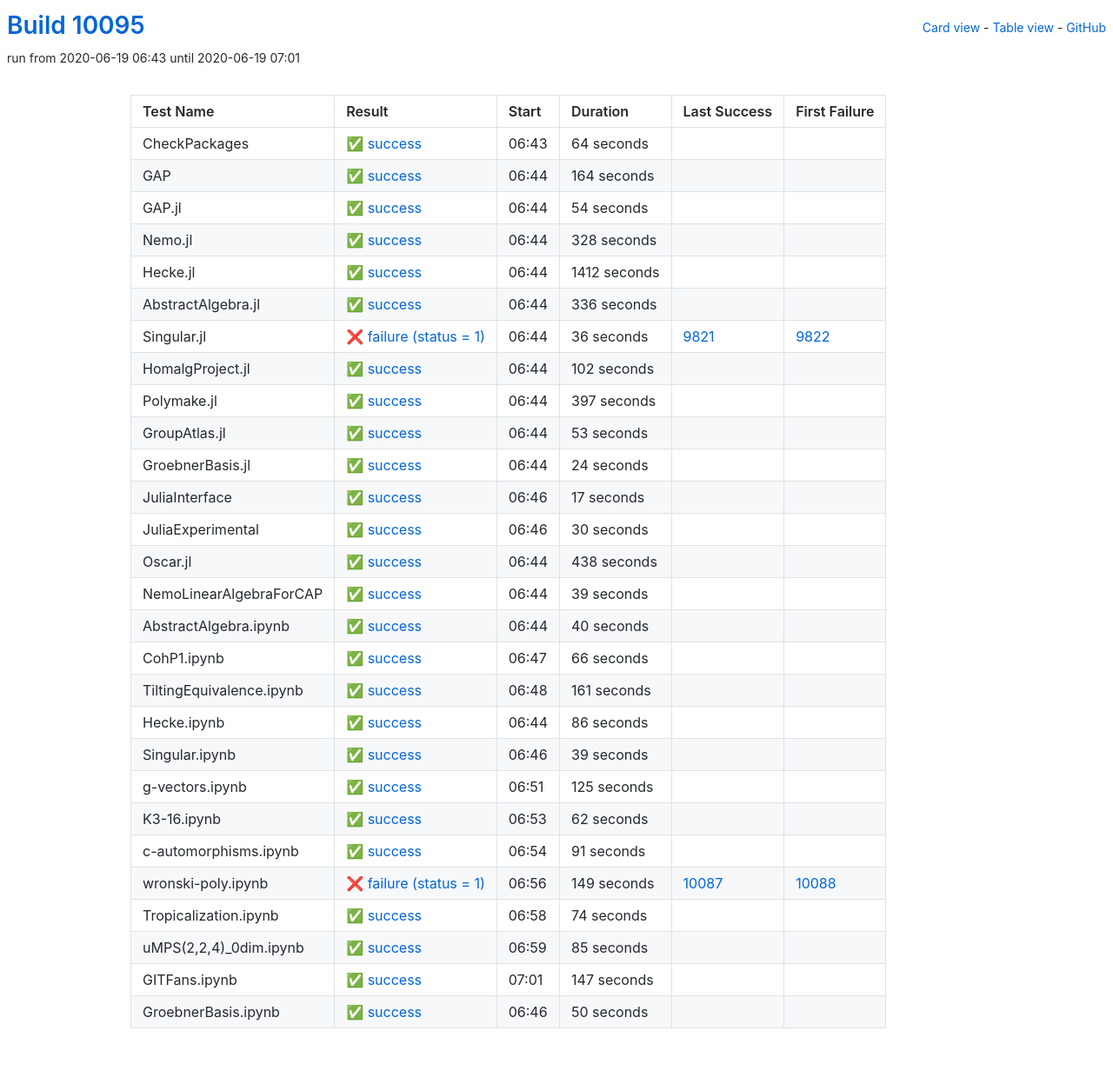
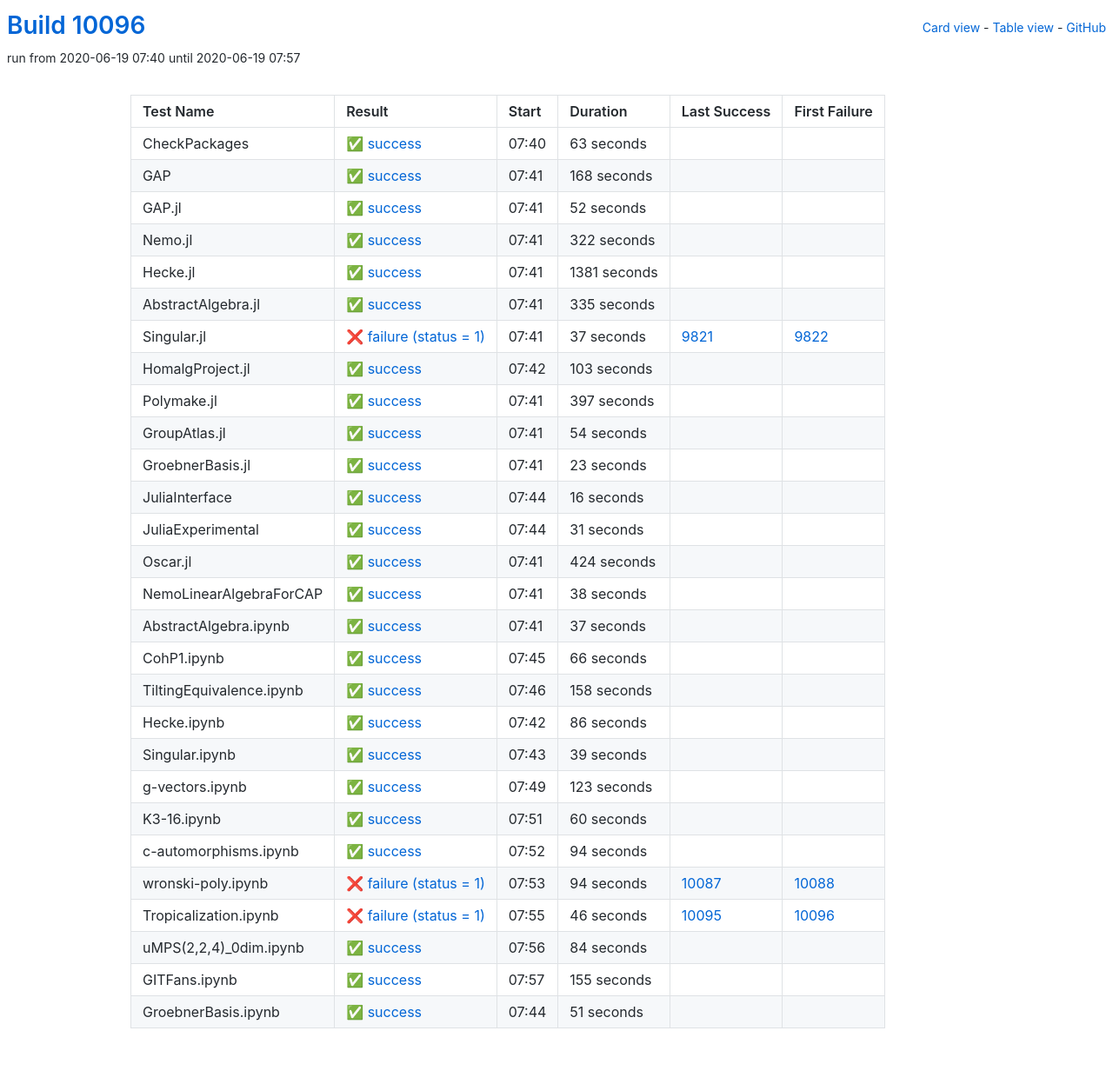
Before and after one commit to oscar-system/oscar-ci-status, a Jekyll site: the page built from table.html, in a window 1280 px wide. Shown: the whole page at 87% size. Built offline with Jekyll 4.4.1, drawn with Linux system fonts in a browser that asks for light colours.

Commit message:
Build #10096

```diff
--- a/_data/ci.yml
+++ b/_data/ci.yml
@@ -1,6 +1,6 @@
 ---
-build: 10095
-build_url: https://oscarci.mathematik.uni-kl.de/job/oscar/10095/
+build: 10096
+build_url: https://oscarci.mathematik.uni-kl.de/job/oscar/10096/
 job: oscar
 organization: oscar-system
 repo: oscar-ci-status
@@ -8,104 +8,104 @@
 tests:
 - name: CheckPackages
   id: checkpackages
-  log: https://oscarci.mathematik.uni-kl.de/job/oscar/10095/artifact/logs/build-10095/CheckPackages.log
-  start: 2020-06-19 06:43
+  log: https://oscarci.mathematik.uni-kl.de/job/oscar/10096/artifact/logs/build-10096/CheckPackages.log
+  start: 2020-06-19 07:40
   success: true
   exitcode: 0
   status: success
-  duration: 64
+  duration: 63
   last_success: false
   last_success_url:
   first_failure: false
   first_failure_url:
 - name: GAP
   id: gap
-  log: https://oscarci.mathematik.uni-kl.de/job/oscar/10095/artifact/logs/build-10095/GAP.log
-  start: 2020-06-19 06:44
+  log: https://oscarci.mathematik.uni-kl.de/job/oscar/10096/artifact/logs/build-10096/GAP.log
+  start: 2020-06-19 07:41
   success: true
   exitcode: 0
   status: success
-  duration: 164
+  duration: 168
   last_success: false
   last_success_url:
   first_failure: false
   first_failure_url:
 - name: GAP.jl
   id: gap-jl
-  log: https://oscarci.mathematik.uni-kl.de/job/oscar/10095/artifact/logs/build-10095/GAP.jl.log
-  start: 2020-06-19 06:44
+  log: https://oscarci.mathematik.uni-kl.de/job/oscar/10096/artifact/logs/build-10096/GAP.jl.log
+  start: 2020-06-19 07:41
   success: true
   exitcode: 0
   status: success
-  duration: 54
+  duration: 52
   last_success: false
   last_success_url:
   first_failure: false
   first_failure_url:
 - name: Nemo.jl
   id: nemo-jl
-  log: https://oscarci.mathematik.uni-kl.de/job/oscar/10095/artifact/logs/build-10095/Nemo.jl.log
-  start: 2020-06-19 06:44
+  log: https://oscarci.mathematik.uni-kl.de/job/oscar/10096/artifact/logs/build-10096/Nemo.jl.log
+  start: 2020-06-19 07:41
   success: true
   exitcode: 0
   status: success
-  duration: 328
+  duration: 322
   last_success: false
   last_success_url:
   first_failure: false
   first_failure_url:
 - name: Hecke.jl
   id: hecke-jl
-  log: https://oscarci.mathematik.uni-kl.de/job/oscar/10095/artifact/logs/build-10095/Hecke.jl.log
-  start: 2020-06-19 06:44
+  log: https://oscarci.mathematik.uni-kl.de/job/oscar/10096/artifact/logs/build-10096/Hecke.jl.log
+  start: 2020-06-19 07:41
   success: true
   exitcode: 0
   status: success
-  duration: 1412
+  duration: 1381
   last_success: false
   last_success_url:
   first_failure: false
   first_failure_url:
 - name: AbstractAlgebra.jl
   id: abstractalgebra-jl
-  log: https://oscarci.mathematik.uni-kl.de/job/oscar/10095/artifact/logs/build-10095/AbstractAlgebra.jl.log
-  start: 2020-06-19 06:44
+  log: https://oscarci.mathematik.uni-kl.de/job/oscar/10096/artifact/logs/build-10096/AbstractAlgebra.jl.log
+  start: 2020-06-19 07:41
   success: true
   exitcode: 0
   status: success
-  duration: 336
+  duration: 335
   last_success: false
   last_success_url:
   first_failure: false
   first_failure_url:
 - name: Singular.jl
   id: singular-jl
-  log: https://oscarci.mathematik.uni-kl.de/job/oscar/10095/artifact/logs/build-10095/Singular.jl.log
-  start: 2020-06-19 06:44
+  log: https://oscarci.mathematik.uni-kl.de/job/oscar/10096/artifact/logs/build-10096/Singular.jl.log
+  start: 2020-06-19 07:41
   success: false
   exitcode: 1
   status: failure
-  duration: 36
+  duration: 37
   last_success: 9821
   last_success_url: https://oscarci.mathematik.uni-kl.de/job/oscar/9821/
   first_failure: 9822
   first_failure_url: https://oscarci.mathematik.uni-kl.de/job/oscar/9822/
 - name: HomalgProject.jl
   id: homalgproject-jl
-  log: https://oscarci.mathematik.uni-kl.de/job/oscar/10095/artifact/logs/build-10095/HomalgProject.jl.log
-  start: 2020-06-19 06:44
+  log: https://oscarci.mathematik.uni-kl.de/job/oscar/10096/artifact/logs/build-10096/HomalgProject.jl.log
+  start: 2020-06-19 07:42
   success: true
   exitcode: 0
   status: success
-  duration: 102
+  duration: 103
   last_success: false
   last_success_url:
   first_failure: false
   first_failure_url:
 - name: Polymake.jl
   id: polymake-jl
-  log: https://oscarci.mathematik.uni-kl.de/job/oscar/10095/artifact/logs/build-10095/Polymake.jl.log
-  start: 2020-06-19 06:44
+  log: https://oscarci.mathematik.uni-kl.de/job/oscar/10096/artifact/logs/build-10096/Polymake.jl.log
+  start: 2020-06-19 07:41
   success: true
   exitcode: 0
   status: success
@@ -116,92 +116,92 @@
   first_failure_url:
 - name: GroupAtlas.jl
   id: groupatlas-jl
-  log: https://oscarci.mathematik.uni-kl.de/job/oscar/10095/artifact/logs/build-10095/GroupAtlas.jl.log
-  start: 2020-06-19 06:44
+  log: https://oscarci.mathematik.uni-kl.de/job/oscar/10096/artifact/logs/build-10096/GroupAtlas.jl.log
+  start: 2020-06-19 07:41
   success: true
   exitcode: 0
   status: success
-  duration: 53
+  duration: 54
   last_success: false
   last_success_url:
   first_failure: false
   first_failure_url:
 - name: GroebnerBasis.jl
   id: groebnerbasis-jl
-  log: https://oscarci.mathematik.uni-kl.de/job/oscar/10095/artifact/logs/build-10095/GroebnerBasis.jl.log
-  start: 2020-06-19 06:44
+  log: https://oscarci.mathematik.uni-kl.de/job/oscar/10096/artifact/logs/build-10096/GroebnerBasis.jl.log
+  start: 2020-06-19 07:41
   success: true
   exitcode: 0
   status: success
-  duration: 24
+  duration: 23
   last_success: false
   last_success_url:
   first_failure: false
   first_failure_url:
 - name: JuliaInterface
   id: juliainterface
-  log: https://oscarci.mathematik.uni-kl.de/job/oscar/10095/artifact/logs/build-10095/JuliaInterface.log
-  start: 2020-06-19 06:46
+  log: https://oscarci.mathematik.uni-kl.de/job/oscar/10096/artifact/logs/build-10096/JuliaInterface.log
+  start: 2020-06-19 07:44
   success: true
   exitcode: 0
   status: success
-  duration: 17
+  duration: 16
   last_success: false
   last_success_url:
   first_failure: false
   first_failure_url:
 - name: JuliaExperimental
   id: juliaexperimental
-  log: https://oscarci.mathematik.uni-kl.de/job/oscar/10095/artifact/logs/build-10095/JuliaExperimental.log
-  start: 2020-06-19 06:46
+  log: https://oscarci.mathematik.uni-kl.de/job/oscar/10096/artifact/logs/build-10096/JuliaExperimental.log
+  start: 2020-06-19 07:44
   success: true
   exitcode: 0
   status: success
-  duration: 30
+  duration: 31
   last_success: false
   last_success_url:
   first_failure: false
   first_failure_url:
 - name: Oscar.jl
   id: oscar-jl
-  log: https://oscarci.mathematik.uni-kl.de/job/oscar/10095/artifact/logs/build-10095/Oscar.jl.log
-  start: 2020-06-19 06:44
+  log: https://oscarci.mathematik.uni-kl.de/job/oscar/10096/artifact/logs/build-10096/Oscar.jl.log
+  start: 2020-06-19 07:41
   success: true
   exitcode: 0
   status: success
-  duration: 438
+  duration: 424
   last_success: false
   last_success_url:
   first_failure: false
   first_failure_url:
 - name: NemoLinearAlgebraForCAP
   id: nemolinearalgebraforcap
-  log: https://oscarci.mathematik.uni-kl.de/job/oscar/10095/artifact/logs/build-10095/NemoLinearAlgebraForCAP.log
-  start: 2020-06-19 06:44
+  log: https://oscarci.mathematik.uni-kl.de/job/oscar/10096/artifact/logs/build-10096/NemoLinearAlgebraForCAP.log
+  start: 2020-06-19 07:41
   success: true
   exitcode: 0
   status: success
-  duration: 39
+  duration: 38
   last_success: false
   last_success_url:
   first_failure: false
   first_failure_url:
 - name: AbstractAlgebra.ipynb
   id: abstractalgebra-ipynb
-  log: https://oscarci.mathematik.uni-kl.de/job/oscar/10095/artifact/logs/build-10095/AbstractAlgebra.ipynb.log
-  start: 2020-06-19 06:44
+  log: https://oscarci.mathematik.uni-kl.de/job/oscar/10096/artifact/logs/build-10096/AbstractAlgebra.ipynb.log
+  start: 2020-06-19 07:41
   success: true
   exitcode: 0
   status: success
-  duration: 40
+  duration: 37
   last_success: false
   last_success_url:
   first_failure: false
   first_failure_url:
 - name: CohP1.ipynb
   id: cohp1-ipynb
-  log: https://oscarci.mathematik.uni-kl.de/job/oscar/10095/artifact/logs/build-10095/CohP1.ipynb.log
-  start: 2020-06-19 06:47
+  log: https://oscarci.mathematik.uni-kl.de/job/oscar/10096/artifact/logs/build-10096/CohP1.ipynb.log
+  start: 2020-06-19 07:45
   success: true
   exitcode: 0
   status: success
@@ -212,20 +212,20 @@
   first_failure_url:
 - name: TiltingEquivalence.ipynb
   id: tiltingequivalence-ipynb
-  log: https://oscarci.mathematik.uni-kl.de/job/oscar/10095/artifact/logs/build-10095/TiltingEquivalence.ipynb.log
-  start: 2020-06-19 06:48
+  log: https://oscarci.mathematik.uni-kl.de/job/oscar/10096/artifact/logs/build-10096/TiltingEquivalence.ipynb.log
+  start: 2020-06-19 07:46
   success: true
   exitcode: 0
   status: success
-  duration: 161
+  duration: 158
   last_success: false
   last_success_url:
   first_failure: false
   first_failure_url:
 - name: Hecke.ipynb
   id: hecke-ipynb
-  log: https://oscarci.mathematik.uni-kl.de/job/oscar/10095/artifact/logs/build-10095/Hecke.ipynb.log
-  start: 2020-06-19 06:44
+  log: https://oscarci.mathematik.uni-kl.de/job/oscar/10096/artifact/logs/build-10096/Hecke.ipynb.log
+  start: 2020-06-19 07:42
   success: true
   exitcode: 0
   status: success
@@ -236,8 +236,8 @@
   first_failure_url:
 - name: Singular.ipynb
   id: singular-ipynb
-  log: https://oscarci.mathematik.uni-kl.de/job/oscar/10095/artifact/logs/build-10095/Singular.ipynb.log
-  start: 2020-06-19 06:46
+  log: https://oscarci.mathematik.uni-kl.de/job/oscar/10096/artifact/logs/build-10096/Singular.ipynb.log
+  start: 2020-06-19 07:43
   success: true
   exitcode: 0
   status: success
@@ -248,96 +248,96 @@
   first_failure_url:
 - name: g-vectors.ipynb
   id: g-vectors-ipynb
-  log: https://oscarci.mathematik.uni-kl.de/job/oscar/10095/artifact/logs/build-10095/g-vectors.ipynb.log
-  start: 2020-06-19 06:51
+  log: https://oscarci.mathematik.uni-kl.de/job/oscar/10096/artifact/logs/build-10096/g-vectors.ipynb.log
+  start: 2020-06-19 07:49
   success: true
   exitcode: 0
   status: success
-  duration: 125
+  duration: 123
   last_success: false
   last_success_url:
   first_failure: false
   first_failure_url:
 - name: K3-16.ipynb
   id: k3-16-ipynb
-  log: https://oscarci.mathematik.uni-kl.de/job/oscar/10095/artifact/logs/build-10095/K3-16.ipynb.log
-  start: 2020-06-19 06:53
+  log: https://oscarci.mathematik.uni-kl.de/job/oscar/10096/artifact/logs/build-10096/K3-16.ipynb.log
+  start: 2020-06-19 07:51
   success: true
   exitcode: 0
   status: success
-  duration: 62
+  duration: 60
   last_success: false
   last_success_url:
   first_failure: false
   first_failure_url:
 - name: c-automorphisms.ipynb
   id: c-automorphisms-ipynb
-  log: https://oscarci.mathematik.uni-kl.de/job/oscar/10095/artifact/logs/build-10095/c-automorphisms.ipynb.log
-  start: 2020-06-19 06:54
+  log: https://oscarci.mathematik.uni-kl.de/job/oscar/10096/artifact/logs/build-10096/c-automorphisms.ipynb.log
+  start: 2020-06-19 07:52
   success: true
   exitcode: 0
   status: success
-  duration: 91
+  duration: 94
   last_success: false
   last_success_url:
   first_failure: false
   first_failure_url:
 - name: wronski-poly.ipynb
   id: wronski-poly-ipynb
-  log: https://oscarci.mathematik.uni-kl.de/job/oscar/10095/artifact/logs/build-10095/wronski-poly.ipynb.log
-  start: 2020-06-19 06:56
+  log: https://oscarci.mathematik.uni-kl.de/job/oscar/10096/artifact/logs/build-10096/wronski-poly.ipynb.log
+  start: 2020-06-19 07:53
   success: false
   exitcode: 1
   status: failure
-  duration: 149
+  duration: 94
   last_success: 10087
   last_success_url: https://oscarci.mathematik.uni-kl.de/job/oscar/10087/
   first_failure: 10088
   first_failure_url: https://oscarci.mathematik.uni-kl.de/job/oscar/10088/
 - name: Tropicalization.ipynb
   id: tropicalization-ipynb
-  log: https://oscarci.mathematik.uni-kl.de/job/oscar/10095/artifact/logs/build-10095/Tropicalization.ipynb.log
-  start: 2020-06-19 06:58
+  log: https://oscarci.mathematik.uni-kl.de/job/oscar/10096/artifact/logs/build-10096/Tropicalization.ipynb.log
+  start: 2020-06-19 07:55
+  success: false
+  exitcode: 1
+  status: failure
+  duration: 46
+  last_success: 10095
+  last_success_url: https://oscarci.mathematik.uni-kl.de/job/oscar/10095/
+  first_failure: 10096
+  first_failure_url: https://oscarci.mathematik.uni-kl.de/job/oscar/10096/
+- name: uMPS(2,2,4)_0dim.ipynb
+  id: umps-2-2-4-0dim-ipynb
+  log: https://oscarci.mathematik.uni-kl.de/job/oscar/10096/artifact/logs/build-10096/uMPS-2-2-4-_0dim.ipynb.log
+  start: 2020-06-19 07:56
   success: true
   exitcode: 0
   status: success
-  duration: 74
-  last_success: false
-  last_success_url:
-  first_failure: false
-  first_failure_url:
-- name: uMPS(2,2,4)_0dim.ipynb
-  id: umps-2-2-4-0dim-ipynb
-  log: https://oscarci.mathematik.uni-kl.de/job/oscar/10095/artifact/logs/build-10095/uMPS-2-2-4-_0dim.ipynb.log
-  start: 2020-06-19 06:59
-  success: true
-  exitcode: 0
-  status: success
-  duration: 85
+  duration: 84
   last_success: false
   last_success_url:
   first_failure: false
   first_failure_url:
 - name: GITFans.ipynb
   id: gitfans-ipynb
-  log: https://oscarci.mathematik.uni-kl.de/job/oscar/10095/artifact/logs/build-10095/GITFans.ipynb.log
-  start: 2020-06-19 07:01
+  log: https://oscarci.mathematik.uni-kl.de/job/oscar/10096/artifact/logs/build-10096/GITFans.ipynb.log
+  start: 2020-06-19 07:57
   success: true
   exitcode: 0
   status: success
-  duration: 147
+  duration: 155
   last_success: false
   last_success_url:
   first_failure: false
   first_failure_url:
 - name: GroebnerBasis.ipynb
   id: groebnerbasis-ipynb
-  log: https://oscarci.mathematik.uni-kl.de/job/oscar/10095/artifact/logs/build-10095/GroebnerBasis.ipynb.log
-  start: 2020-06-19 06:46
+  log: https://oscarci.mathematik.uni-kl.de/job/oscar/10096/artifact/logs/build-10096/GroebnerBasis.ipynb.log
+  start: 2020-06-19 07:44
   success: true
   exitcode: 0
   status: success
-  duration: 50
+  duration: 51
   last_success: false
   last_success_url:
   first_failure: false
```
Also changed, not shown: README.md.
